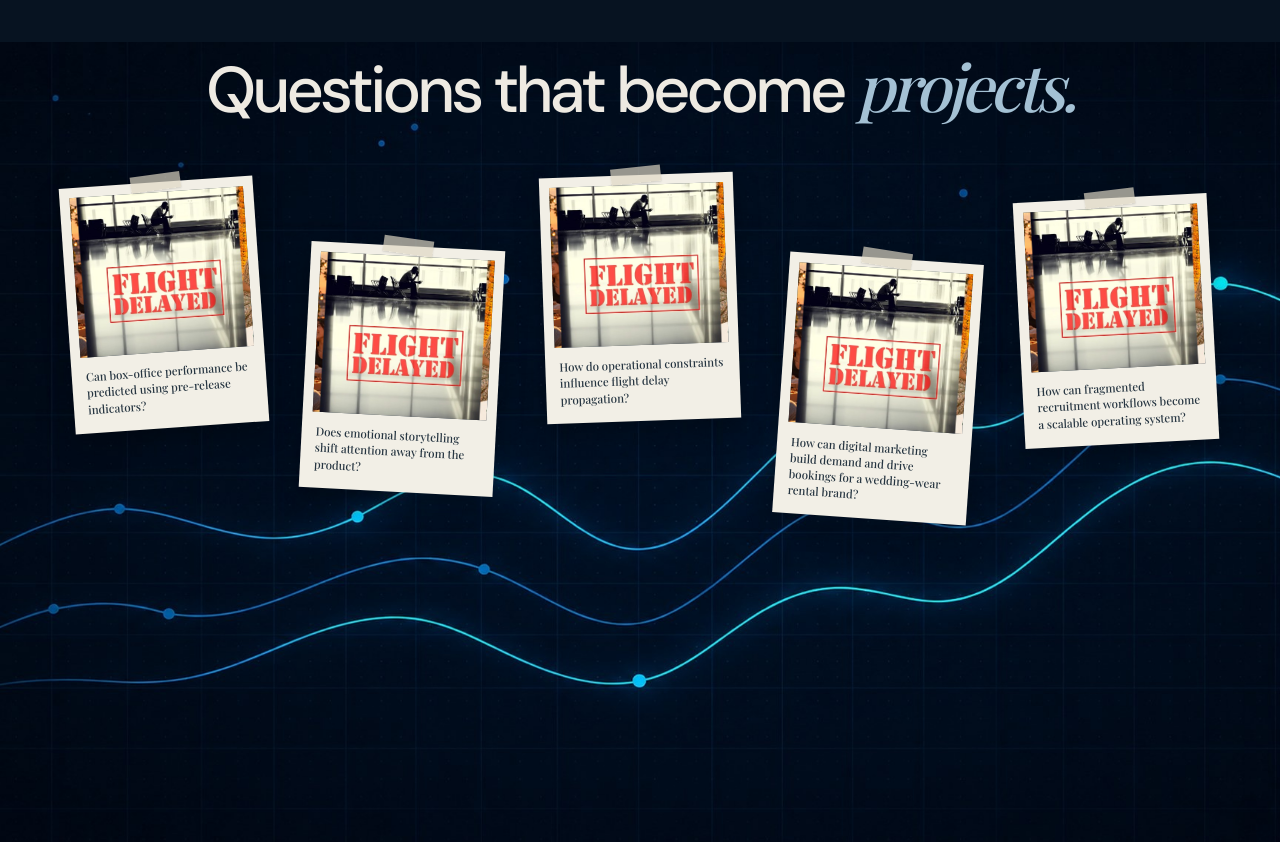
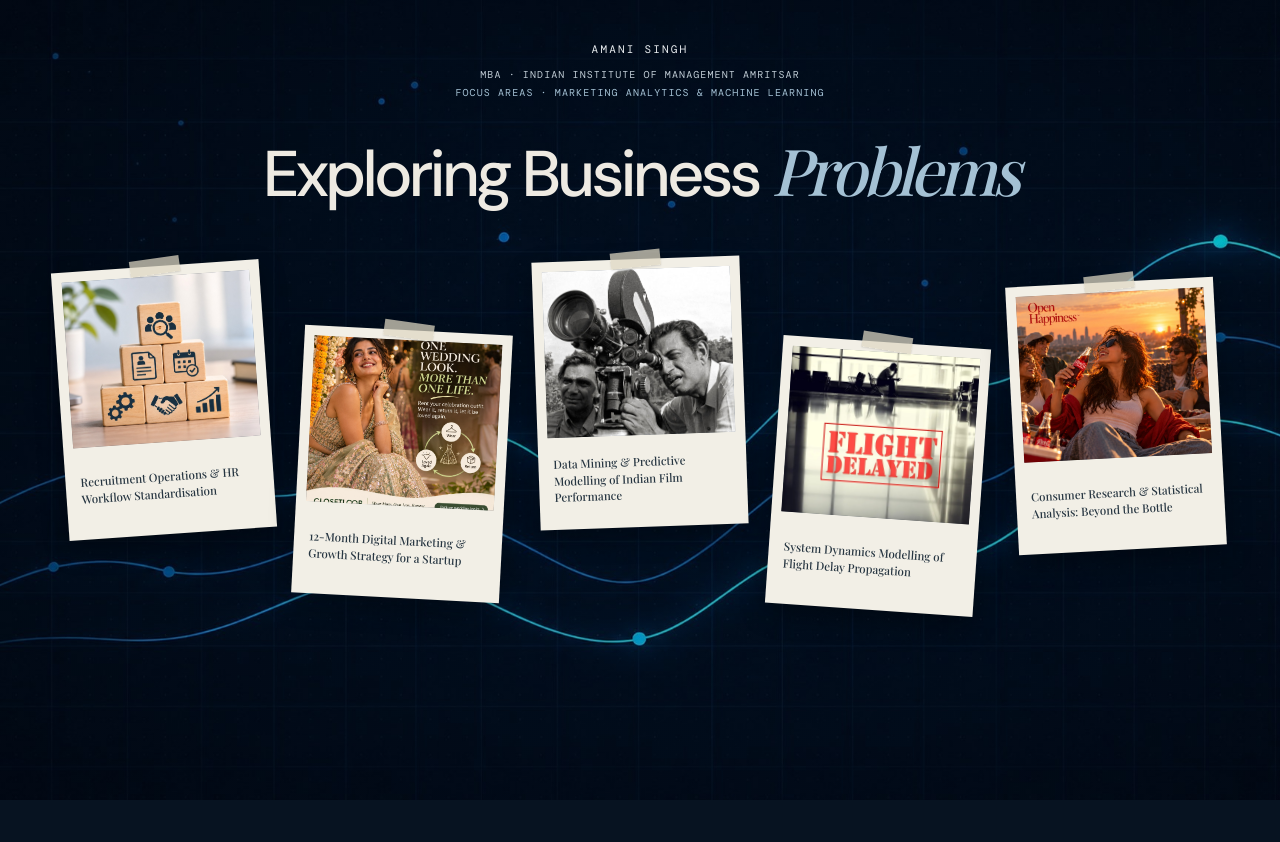
Before and after one commit to AmaniSingh01/amanisingh01.github.io, a plain HTML site: page index.html in a window 1280 px wide. After the commit the page ends 800 px from the top, so only its background shows below. Drawn offline with nearby package versions, Linux system fonts and the light colour scheme; a web font is replaced by a local one.

Commit message:
Update index.html

```diff
--- a/index.html
+++ b/index.html
@@ -4,98 +4,67 @@
 <meta charset="utf-8">
 <meta name="viewport" content="width=device-width, initial-scale=1">
 <meta name="theme-color" content="#071321">
-<title>Questions that become projects — Amani Singh</title>
+<title>Exploring Business Problems — Amani Singh</title>
 <style>
-@import url('https://fonts.googleapis.com/css2?family=DM+Mono:wght@400;500&family=DM+Sans:wght@400;500;600;700&family=Playfair+Display:ital,wght@0,500;0,600;1,500;1,600&display=swap');
+@import url('https://fonts.googleapis.com/css2?family=DM+Mono:wght@400;500&family=DM+Sans:wght@400;500;600;700&family=Playfair+Display:ital,wght@0,500;0,600;1,500&display=swap');
 :root{--ink:#eeeae2;--blue:#a4c1d4;--serif:'Playfair Display',Georgia,serif;--sans:'DM Sans',Arial,sans-serif;--mono:'DM Mono',monospace}
 *{box-sizing:border-box}
 html,body{margin:0;min-height:100%;background:#071321}
-body{min-height:100vh;color:var(--ink);font-family:var(--sans);background-image:url('assets/wallpaper.jpg');background-position:center;background-size:cover;background-repeat:no-repeat;background-attachment:fixed}
+body{min-height:100vh;color:var(--ink);font-family:var(--sans);background-image:linear-gradient(rgba(3,11,21,.24),rgba(3,11,21,.24)),url('assets/wallpaper.jpg');background-position:center;background-size:cover;background-repeat:no-repeat;background-attachment:fixed}
 .page{width:100%;max-width:1600px;margin:0 auto;padding:0 clamp(22px,4.5vw,76px);position:relative}
-h1{width:100%;margin:42px auto 42px;text-align:center;white-space:nowrap;font-size:clamp(30px,5.05vw,76px);line-height:1.05;letter-spacing:-.06em;font-weight:500}
-h1 em{font:italic 500 1em var(--serif);color:var(--blue);white-space:nowrap}
-.polaroid-field{margin:0 auto;padding:0 0 38px;display:grid;grid-template-columns:repeat(5,minmax(0,1fr));align-items:start;justify-items:center;column-gap:clamp(12px,2vw,30px);row-gap:24px}
-.polaroid{display:block;text-decoration:none;position:relative;width:min(100%,194px);margin:0;padding:10px 10px 0;background:#f2efe6;color:#263541;box-shadow:0 10px 26px rgba(0,0,0,.28);cursor:pointer;transition:transform .3s,box-shadow .3s}
+.identity{text-align:center;padding-top:42px;color:var(--blue)}
+.name{font:11px var(--mono);letter-spacing:.2em;text-transform:uppercase;color:#e9edf0}
+.credentials{margin-top:10px;font:10px/1.8 var(--mono);letter-spacing:.11em;text-transform:uppercase;color:#c0ccd5}
+.credentials .focus{display:block;color:var(--blue)}
+h1{width:100%;margin:24px auto 42px;text-align:center;font-size:clamp(30px,5.05vw,76px);line-height:1.05;letter-spacing:-.06em;font-weight:500}
+h1 em{font:italic 500 1em var(--serif);color:var(--blue)}
+.polaroid-field{margin:0 auto;padding:0 0 48px;display:grid;grid-template-columns:repeat(5,minmax(0,1fr));align-items:start;justify-items:center;column-gap:clamp(12px,2vw,30px);row-gap:28px}
+.polaroid{display:block;text-decoration:none;position:relative;width:min(100%,208px);margin:0;padding:10px 10px 0;background:#f2efe6;color:#263541;box-shadow:0 10px 26px rgba(0,0,0,.32);transition:transform .3s,box-shadow .3s;transform:rotate(var(--tilt,0deg))}
 .polaroid:nth-child(1){--tilt:-4deg;margin-top:12px}
 .polaroid:nth-child(2){--tilt:3deg;margin-top:76px}
 .polaroid:nth-child(3){--tilt:-2deg;margin-top:5px}
 .polaroid:nth-child(4){--tilt:4deg;margin-top:88px}
 .polaroid:nth-child(5){--tilt:-3deg;margin-top:28px}
-.polaroid summary{display:block;list-style:none;cursor:pointer}
-.polaroid summary::-webkit-details-marker{display:none}
-.polaroid{transform:rotate(var(--tilt,0deg))}
-.polaroid:hover{transform:rotate(0deg) translateY(-5px);box-shadow:0 17px 30px rgba(0,0,0,.34)}
-.polaroid[open]{transform:rotate(0deg)}
-.polaroid:before{content:"";position:absolute;z-index:2;top:-8px;left:calc(50% - 25px);width:50px;height:16px;background:rgba(223,216,196,.68);transform:rotate(-4deg);box-shadow:0 1px 2px rgba(0,0,0,.12);pointer-events:none}
+.polaroid:before{content:"";position:absolute;z-index:2;top:-8px;left:calc(50% - 25px);width:50px;height:16px;background:rgba(223,216,196,.72);transform:rotate(-4deg);box-shadow:0 1px 2px rgba(0,0,0,.12);pointer-events:none}
 .polaroid:nth-child(even):before{transform:rotate(5deg)}
-.photo{display:block;width:100%;height:clamp(105px,13vw,160px);background-image:url('assets/project-strip.jpg');background-repeat:no-repeat;background-size:500% 100%;background-color:#293744}
-.photo-film{background-position:0% 50%}
-.photo-bottle{background-position:25% 50%}
-.photo-flight{background-position:50% 50%}
-.photo-closet{background-position:75% 50%}
-.photo-pulse{background-position:100% 50%}
-.caption{min-height:76px;display:flex;align-items:center;padding:12px 4px 15px;font:clamp(10px,.9vw,12px)/1.4 var(--serif);color:#263541}
-.reveal{padding:10px 2px 13px;border-top:1px solid #d1d0c8;font:10px/1.5 var(--sans);color:#53616a}
-.reveal b{font:7px var(--mono);letter-spacing:.08em;color:#46677c}
-.reveal p{margin:6px 0}
-.reveal small{font:6px var(--mono);letter-spacing:.08em;color:#74838a}
-@media(max-width:1050px){
- .page{padding:0 28px}
- h1{font-size:clamp(30px,5.1vw,54px);margin:36px auto 34px}
- .polaroid-field{grid-template-columns:repeat(3,minmax(0,1fr));column-gap:24px;row-gap:28px;max-width:760px}
- .polaroid:nth-child(n){margin-top:0}
- .polaroid:nth-child(2),.polaroid:nth-child(5){margin-top:42px}
- .polaroid{width:min(100%,190px)}
-}
-@media(max-width:620px){
- .page{padding:0 18px}
- h1{font-size:clamp(25px,5.6vw,36px);margin:32px auto 30px;letter-spacing:-.055em;white-space:normal}
- .polaroid-field{grid-template-columns:repeat(2,minmax(0,1fr));gap:24px 14px;padding-bottom:30px}
- .polaroid{width:min(100%,175px)}
- .polaroid:nth-child(n){margin-top:0}
- .polaroid:nth-child(even){margin-top:34px}
- .photo{height:clamp(100px,29vw,145px)}
- .caption{min-height:68px;font-size:10px}
-}
-@media(max-width:360px){
- h1{font-size:23px}
- .polaroid-field{column-gap:8px}
- .polaroid{padding:7px 7px 0}
- .caption{font-size:9px}
-}
+.polaroid:hover,.polaroid:focus-visible{transform:rotate(0deg) translateY(-6px);box-shadow:0 18px 34px rgba(0,0,0,.42);outline:none}
+.photo{display:block;width:100%;height:clamp(112px,13vw,166px);object-fit:cover;background:#293744}
+.caption{min-height:92px;display:flex;align-items:center;padding:13px 5px 17px;font:clamp(10px,.9vw,12px)/1.45 var(--serif);color:#263541}
+.polaroid:focus-visible{outline:3px solid #a4c1d4;outline-offset:5px}
+@media(max-width:1050px){.page{padding:0 28px}.identity{padding-top:36px}h1{font-size:clamp(30px,5.1vw,54px);margin:24px auto 34px}.polaroid-field{grid-template-columns:repeat(3,minmax(0,1fr));column-gap:24px;row-gap:30px;max-width:800px}.polaroid:nth-child(n){margin-top:0}.polaroid:nth-child(2),.polaroid:nth-child(5){margin-top:42px}.polaroid{width:min(100%,210px)}}
+@media(max-width:620px){.page{padding:0 18px}.identity{padding-top:30px}.credentials{font-size:9px;letter-spacing:.07em}h1{font-size:clamp(25px,5.6vw,36px);margin:22px auto 30px;letter-spacing:-.055em}.polaroid-field{grid-template-columns:repeat(2,minmax(0,1fr));gap:24px 14px;padding-bottom:30px}.polaroid{width:min(100%,185px)}.polaroid:nth-child(n){margin-top:0}.polaroid:nth-child(even){margin-top:34px}.photo{height:clamp(100px,29vw,145px)}.caption{min-height:82px;font-size:10px}}
+@media(max-width:360px){h1{font-size:23px}.polaroid-field{column-gap:8px}.polaroid{padding:7px 7px 0}.caption{font-size:9px}}
 @media(prefers-reduced-motion:reduce){*{transition:none!important}}
-
-/* Self-contained embedded artwork: no external image files required */
-body {
-  background-color:#071321 !important;
-  background-image:url("assets/wallpaper.jpg") !important;
-  background-position:center center !important;
-  background-size:cover !important;
-  background-repeat:no-repeat !important;
-  background-attachment:fixed !important;
-}
-.photo {
-  background-repeat:no-repeat !important;
-  background-position:center center !important;
-  background-size:cover !important;
-}
-.photo-film {background-image:url("assets/project-strip.jpg") !important;}
-.photo-bottle {background-image:url("assets/project-strip.jpg") !important;}
-.photo-flight {background-image:url("assets/project-strip.jpg") !important;}
-.photo-closet {background-image:url("assets/project-strip.jpg") !important;}
-.photo-pulse {background-image:url("assets/project-strip.jpg") !important;}
-
 </style>
 </head>
 <body>
 <main class="page">
-  <h1>Questions that become <em>projects.</em></h1>
-  <section class="polaroid-field" aria-label="Project questions">
-    <a class="polaroid" href="dmpa.html" aria-label="Open the Indian film box-office performance project dashboard"><span class="photo photo-film"></span><span class="caption">Can box-office performance be predicted using pre-release indicators?</span></a>
-    <a class="polaroid" href="cnn-b.html" aria-label="Open the emotional storytelling and advertising attention project dashboard"><span class="photo photo-bottle"></span><span class="caption">Does emotional storytelling shift attention away from the product?</span></a>
-    <a class="polaroid" href="asd.html" aria-label="Open the flight delay propagation project dashboard"><span class="photo photo-flight"></span><span class="caption">How do operational constraints influence flight delay propagation?</span></a>
-    <a class="polaroid" href="closetloop.html" aria-label="Open the ClosetLoop digital marketing strategy project dashboard"><span class="photo photo-closet"></span><span class="caption">How can digital marketing build demand and drive bookings for a wedding-wear rental brand?</span></a>
-    <a class="polaroid" href="crossing-hurdles.html" aria-label="Open the recruitment operations and workflow transformation case study"><span class="photo photo-pulse"></span><span class="caption">How can fragmented recruitment workflows become a scalable operating system?</span></a>
+  <header class="identity" aria-label="Portfolio owner and academic focus">
+    <div class="name">Amani Singh</div>
+    <div class="credentials">MBA · Indian Institute of Management Amritsar<span class="focus">Focus Areas · Marketing Analytics &amp; Machine Learning</span></div>
+  </header>
+  <h1>Exploring Business <em>Problems</em></h1>
+  <section class="polaroid-field" aria-label="Selected business projects">
+    <a class="polaroid" href="crossing-hurdles.html" aria-label="Open Recruitment Operations and HR Workflow Standardisation">
+      <img class="photo" src="assets/crossing-hurdles.jpg" alt="Recruitment and HR workflow represented through organised wooden blocks">
+      <span class="caption">Recruitment Operations &amp; HR Workflow Standardisation</span>
+    </a>
+    <a class="polaroid" href="closetloop.html" aria-label="Open the 12-Month Digital Marketing and Growth Strategy for a Startup">
+      <img class="photo" src="assets/closetloop.jpg" alt="ClosetLoop occasion-wear rental campaign">
+      <span class="caption">12-Month Digital Marketing &amp; Growth Strategy for a Startup</span>
+    </a>
+    <a class="polaroid" href="dmpa.html" aria-label="Open Data Mining and Predictive Modelling of Indian Film Performance">
+      <img class="photo" src="assets/dmpa.jpg" alt="Black-and-white image of a film camera and filmmakers">
+      <span class="caption">Data Mining &amp; Predictive Modelling of Indian Film Performance</span>
+    </a>
+    <a class="polaroid" href="asd.html" aria-label="Open System Dynamics Modelling of Flight Delay Propagation">
+      <img class="photo" src="assets/asd.jpg" alt="Flight Delayed project image">
+      <span class="caption">System Dynamics Modelling of Flight Delay Propagation</span>
+    </a>
+    <a class="polaroid" href="cnn-b.html" aria-label="Open Consumer Research and Statistical Analysis: Beyond the Bottle">
+      <img class="photo" src="assets/cnn-b.jpg" alt="Rivo Cola sunset rooftop campaign">
+      <span class="caption">Consumer Research &amp; Statistical Analysis: Beyond the Bottle</span>
+    </a>
   </section>
 </main>
 </body>
```
